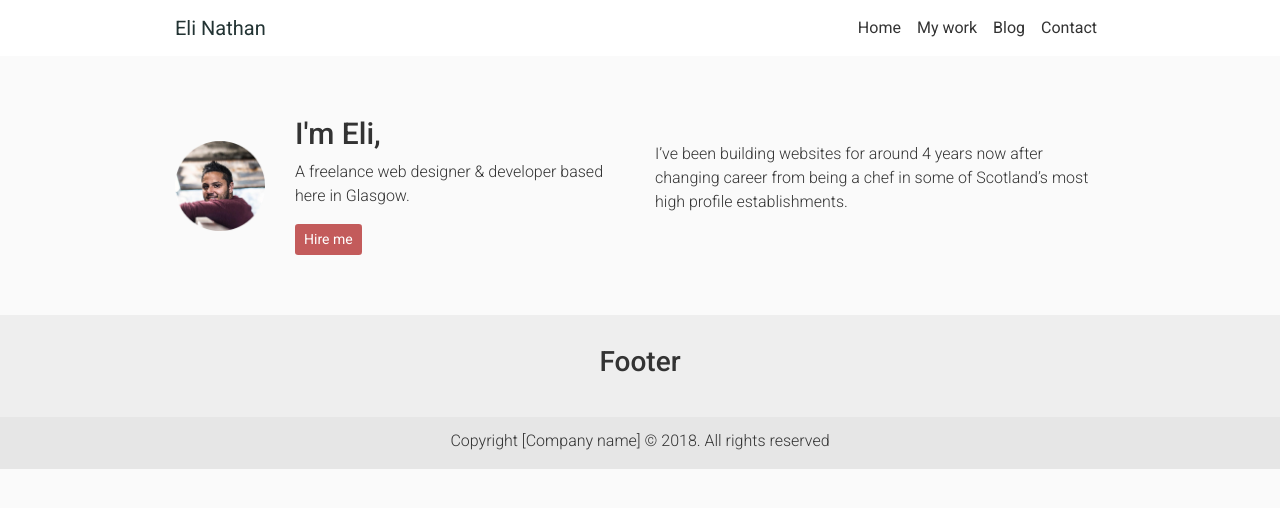
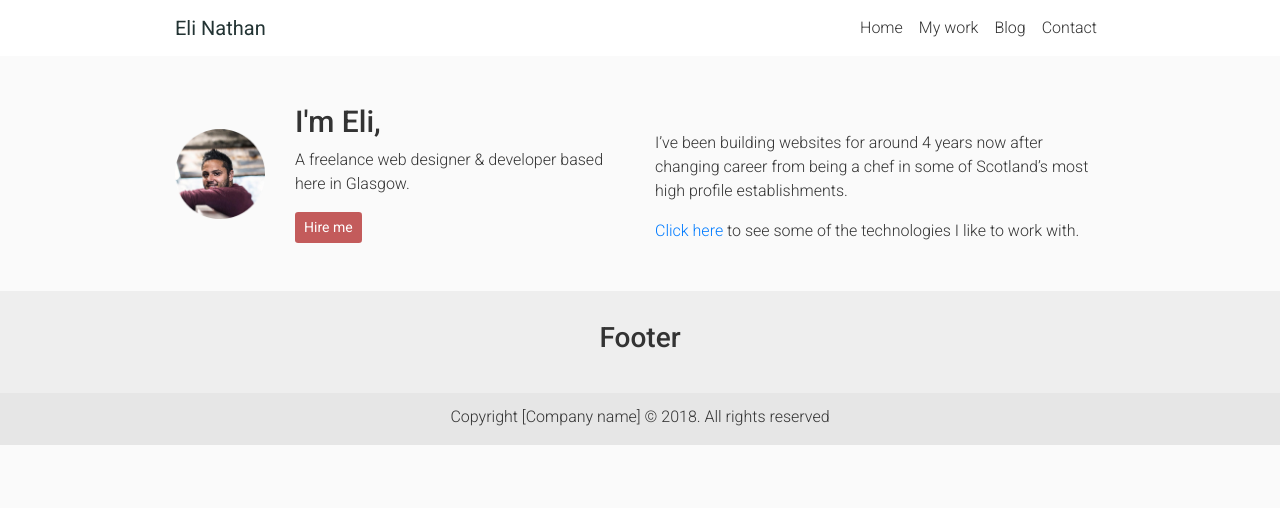
Before and after one commit to Eli-Nathan/Eli-Nathan.github.io, a Jekyll site: the page built from index.html, in a window 1280 px wide. Shown: the top 508 px of the page. Built offline with Jekyll 4.4.1, drawn with Linux system fonts in a browser that asks for light colours; Markdown is read by kramdown in place of the engine named in the settings.

Commit message:
Add technologies modal

```diff
--- a/_scss/_main.scss
+++ b/_scss/_main.scss
@@ -18,7 +18,7 @@
   font-weight: 400;
 }
 
-p {
+p, li {
   font-weight: 300;
 }
 
--- a/index.html
+++ b/index.html
@@ -9,12 +9,12 @@
     <div class="row d-flex">
       <div class="col-md-6 align-self-center me-intro">
         <div class="row d-flex">
-          <div class="col-3 align-self-center text-center me-intro__image">
+          <div class="col-sm-3 align-self-center text-center me-intro__image">
             <img src="/assets/images/me-round.png" alt="Small image of me" />
           </div>
-          <div class="col-9 align-self-center me-intro__text">
+          <div class="col-sm-9 align-self-center me-intro__text">
             <h1>I'm Eli,</h1>
-            <p>A freelance web designer & developer based here in Glasgow.</p>
+            <p>A freelance web designer & developer <br>based here in Glasgow.</p>
             <!-- Encoded link to stop spam -->
             <script type="text/javascript">
               //<![CDATA[
@@ -40,9 +40,77 @@
           </div>
         </div>
       </div>
-      <div class="col-md-6 align-self-center">
+      <div class="about-me col-md-6 align-self-end align-items-end">
         <p>I’ve been building websites for around 4 years now after changing career from being a chef in some of Scotland’s most high profile establishments.</p>
+        <p><a href="#" data-toggle="modal" data-target="#tech-stack">Click here</a> to see some of the technologies I like to work with.</p>
       </div>
     </div>
   </div>
 </div>
+
+
+<!-- Modal -->
+<div class="modal fade" id="tech-stack" tabindex="-1" role="dialog" aria-labelledby="exampleModalCenterTitle" aria-hidden="true">
+  <div class="modal-dialog modal-dialog-centered" role="document">
+    <div class="modal-content">
+      <div class="modal-header">
+        <h5 class="modal-title" id="exampleModalLongTitle">My tech stack</h5>
+        <button type="button" class="close" data-dismiss="modal" aria-label="Close">
+          <span aria-hidden="true">&times;</span>
+        </button>
+      </div>
+      <div class="modal-body tech-stack">
+        <div class="container-fluid">
+          <div class="row">
+            <div class="col-md-12">
+              <h6>Technologies</h6>
+            </div>
+            <div class="col-md-6">
+              <ul>
+                <li><i class="fa fa-star fa-star--legendary" aria-hidden="true"></i> &nbsp; HTML</li>
+                <li><i class="fa fa-star fa-star--legendary" aria-hidden="true"></i> &nbsp; CSS/SCSS</li>
+                <li><i class="fa fa-star fa-star--legendary" aria-hidden="true"></i> &nbsp; JavaScript</li>
+                <li><i class="fa fa-star fa-star--legendary" aria-hidden="true"></i> &nbsp; jQuery</li>
+                <li><i class="fa fa-star fa-star--good" aria-hidden="true"></i> &nbsp; Command line</li>
+                <li><i class="fa fa-star fa-star--good" aria-hidden="true"></i> &nbsp; Git</li>
+              </ul>
+            </div>
+            <div class="col-md-6">
+              <ul>
+                <li><i class="fa fa-star fa-star--good" aria-hidden="true"></i> &nbsp; Node</li>
+                <li><i class="fa fa-star fa-star--good" aria-hidden="true"></i> &nbsp; Gulp</li>
+                <li><i class="fa fa-star fa-star--good" aria-hidden="true"></i> &nbsp; Grunt</li>
+                <li><i class="fa fa-star fa-star--good" aria-hidden="true"></i> &nbsp; MySQL</li>
+                <li><i class="fa fa-star fa-star--learning" aria-hidden="true"></i> &nbsp; PHP</li>
+                <li><i class="fa fa-star fa-star--learning" aria-hidden="true"></i> &nbsp; React JS</li>
+              </ul>
+            </div>
+            <div class="col-md-12">
+              <h6>Software</h6>
+            </div>
+            <div class="col-md-6">
+              <ul>
+                <li>Sketch</li>
+                <li>Illustrator</li>
+                <li>Photoshop</li>
+                <li>Atom</li>
+              </ul>
+            </div>
+            <div class="col-md-6">
+              <ul>
+                <li>Google Analytics</li>
+                <li>GitKraken</li>
+                <li>Tower</li>
+                <li>Filezilla</li>
+              </ul>
+            </div>
+          </div>
+        </div>
+      </div>
+    </div>
+    <!-- <div class="modal-footer">
+        <button type="button" class="btn btn-secondary" data-dismiss="modal">Close</button>
+        <button type="button" class="btn btn-primary">Save changes</button>
+      </div> -->
+  </div>
+</div>
```
Also changed, not shown: _scss/_home.scss (+53 -2 lines), assets/css/styles.css, 3 other files.
